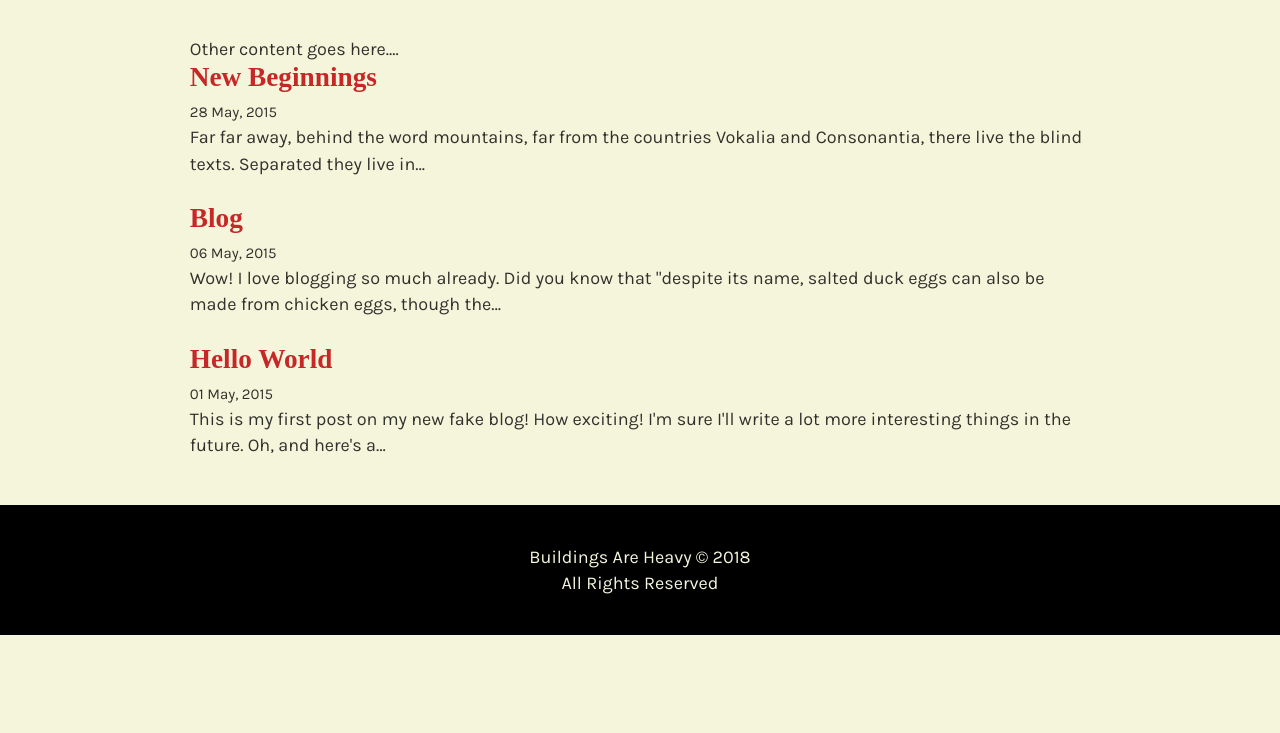
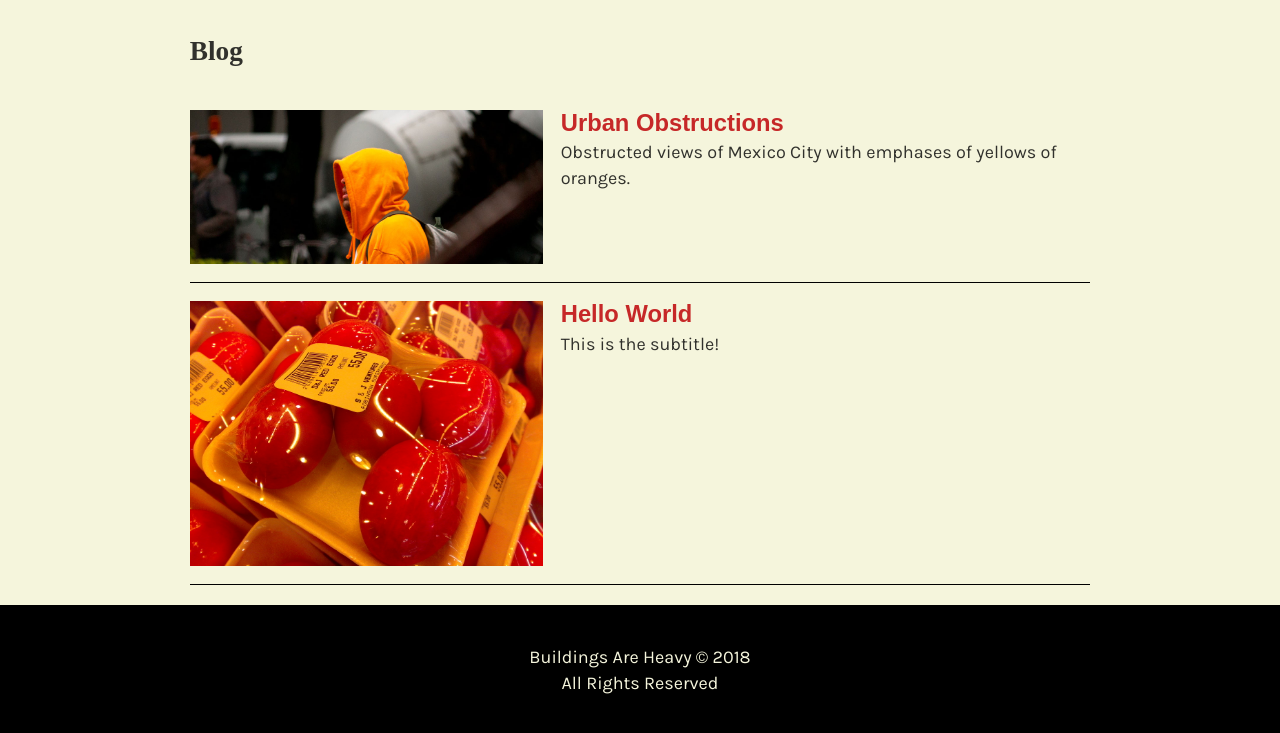
Before and after one commit to buildingsareheavy/buildingsareheavy.com, a Gatsby site: page /blog in a window 1280 px wide. Shown: the part 197-930 px from the top of the page. Before the commit the page ends 832 px from the top, so only its background shows below. Built offline with nearby package versions, Linux system fonts and the light colour scheme; Gatsby itself is replaced by a stand-in of ours; some packages are replaced by stand-ins of ours; a web font is replaced by a local one.

Commit message:
set up blog page and added more frontmatter fields.

```diff
--- a/gatsby-config.js
+++ b/gatsby-config.js
@@ -21,7 +21,7 @@
           {
             resolve: `gatsby-remark-images`,
             options: {
-              maxWidth: 590,
+              maxWidth: 920,
             },
           },
           {
@@ -48,8 +48,8 @@
     {
       resolve: `gatsby-plugin-manifest`,
       options: {
-        name: `Gatsby Starter Blog`,
-        short_name: `GatsbyJS`,
+        name: `Buildings Are Heavy`,
+        short_name: `Buildings Are Heavy`,
         start_url: `/`,
         background_color: `#ffffff`,
         theme_color: `#663399`,
@@ -66,6 +66,7 @@
       },
     },
     `gatsby-plugin-sass`,
-    `gatsby-plugin-styled-components`
+    `gatsby-plugin-styled-components`,
+    `gatsby-image`
   ],
 }
--- a/package.json
+++ b/package.json
@@ -10,6 +10,7 @@
     "babel-plugin-styled-components": "^1.8.0",
     "gatsby": "^2.0.0",
     "gatsby-cli": "^2.4.3",
+    "gatsby-image": "^2.0.15",
     "gatsby-plugin-feed": "^2.0.5",
     "gatsby-plugin-google-analytics": "^2.0.5",
     "gatsby-plugin-manifest": "^2.0.2",
--- a/src/components/index.scss
+++ b/src/components/index.scss
@@ -33,3 +33,25 @@
 ul {
     list-style: none;
 }
+
+@supports (display: grid) {
+    div.blog-post {
+        border-bottom : 1px solid black;
+        padding: 1rem 0 ;
+        display: grid;
+        grid-gap: 1rem;
+        grid-template-columns: 2fr 3fr;
+        .blog-cell {
+            // display: flex;
+        }
+        .gatsby-image-wrapper {
+            flex: 1 0 auto;
+            order: -1;
+        }
+    }
+    @media screen and (max-width: 700px) {
+        div.blog-post {
+            display: block;
+        }
+    }
+}
--- a/src/pages/blog.js
+++ b/src/pages/blog.js
@@ -2,6 +2,7 @@
 import { Link, graphql } from 'gatsby'
 import get from 'lodash/get'
 import Helmet from 'react-helmet'
+import Img from 'gatsby-image'
 
 import Layout from '../components/layout'
 import { rhythm, scale } from '../utils/typography'
@@ -21,26 +22,33 @@
           title={siteTitle}
         />
 
+        <h2>Blog</h2>
 
-      Other content goes here....
-
-
-        {/* it should be: "posts.map(({ node }) =>" but for some reason it isn't accepting a variable */}
+        {/* it should be: "posts.map(({ node }) =>" but for some reason it isn't accepting any variable */}
         {get(this, 'props.data.allMarkdownRemark.edges').map(({ node }) => {
           const title = get(node, 'frontmatter.title') || node.fields.slug
           return (
-            <div key={node.fields.slug}>
-              <h2
+            <div
+            className="blog-post"
+            key={node.fields.slug}
+            >
+            <div>
+              <h3
                 style={{
-                  marginBottom: rhythm(1 / 4),
+                  marginBottom: rhythm(1 / 8),
                 }}
               >
                 <Link style={{ boxShadow: 'none' }} to={node.fields.slug}>
                   {title}
                 </Link>
-              </h2>
-              <small>{node.frontmatter.date}</small>
-              <p dangerouslySetInnerHTML={{ __html: node.excerpt }} />
+              </h3>
+              {/* <small>{node.frontmatter.date}</small> */}
+              <p style={{
+                marginBottom: rhythm(1 / 2),
+              }}>{node.frontmatter.subtitle}</p>
+              {/* <p dangerouslySetInnerHTML={{ __html: node.excerpt }} /> */}
+              </div>
+              <Img sizes={node.frontmatter.featImage.childImageSharp.sizes} />
             </div>
           )
         })}
@@ -63,7 +71,17 @@
         description
       }
     }
-    allMarkdownRemark(sort: { fields: [frontmatter___date], order: DESC }) {
+    allMarkdownRemark(
+      sort: {
+        fields: [frontmatter___date], order: DESC
+      }
+      filter: {
+        frontmatter: {
+            published: { eq: true }
+            portfolio: { eq: null }
+          }
+      }
+      ) {
       edges {
         node {
           excerpt
@@ -73,6 +91,16 @@
           frontmatter {
             date(formatString: "DD MMMM, YYYY")
             title
+            subtitle
+            published
+            portfolio
+            featImage {
+              childImageSharp {
+                sizes(maxWidth: 720) {
+                  ...GatsbyImageSharpSizes
+                }
+              }
+            }
           }
         }
       }
--- a/src/pages/hello-world/index.md
+++ b/src/pages/hello-world/index.md
@@ -1,6 +1,11 @@
 ---
 title: Hello World
-date: "2015-05-01T22:12:03.284Z"
+date: "2015-05-01"
+
+subtitle: "This is the subtitle!"
+published: true
+featImage: "./salty_egg.jpg"
+
 ---
 
 This is my first post on my new fake blog! How exciting!
--- a/src/pages/hi-folks/index.md
+++ b/src/pages/hi-folks/index.md
@@ -1,6 +1,12 @@
 ---
 title: New Beginnings
-date: "2015-05-28T22:40:32.169Z"
+date: "2015-05-28"
+
+subtitle: "This is the subtitle!"
+published: true
+portfolio: true
+featImage: "./feat.jpg"
+
 ---
 
 Far far away, behind the word mountains, far from the countries Vokalia and
--- /dev/null
+++ b/src/pages/urban-obstructions/index.md
@@ -0,0 +1,25 @@
+---
+title: Urban Obstructions
+date: "2018-09-29"
+
+subtitle: "Obstructed views of Mexico City with emphases of yellows of oranges."
+published: true
+featImage: "./cover.jpg"
+
+---
+
+It has been almost a year since I have posted something formally on my blog. I have been taking photos regularly but have not had the desire to sit down and edit; mostly from hesitation when I moved back to Denver and immediately had a solo show at OKHI. That was a year and a half ago, and this is now, and now I’m back in Denver.
+
+This small series broke many personal rules I’ve been holding onto since college:
+
++ • Never photograph people
++ • Editing is subtractive
++ • Take the subject out of context
+
+---
+
+This is not a new direction, but more of a tearing down of walls. It’s not only about architecture, or desired aesthetics; it’s about everyday experience. This time returning to Mexico City, I was not focused on my identity, or discovering something new, I was there to be home; to be in the chaos and enjoy the rawness. I didn’t want it to be over-curated or polished. Somehow it still has a loose connection of allowing things to get in the way with cautionary yellows and light oranges stealing the focus. They’re still all center compositions though, deal with it.
+
+---
+
+![Postmodern house In Polanco](./post-modern-house.jpg)
```
Also changed, not shown: NOTES.md (+15 -0 lines), TODO.md (+7 -0 lines), src/templates/blog-post.js (+9 -0 lines), README.md, src/pages/hi-folks/feat.jpg (added), src/pages/urban-obstructions/cover.jpg (added), src/pages/urban-obstructions/electric-bus.jpg (added), src/pages/urban-obstructions/foto-sign.jpg (added), src/pages/urban-obstructions/little-mariachi.jpg (added), src/pages/urban-obstructions/orange-hoodie.jpg (added), src/pages/urban-obstructions/post-modern-house.jpg (added), 1 other file.
